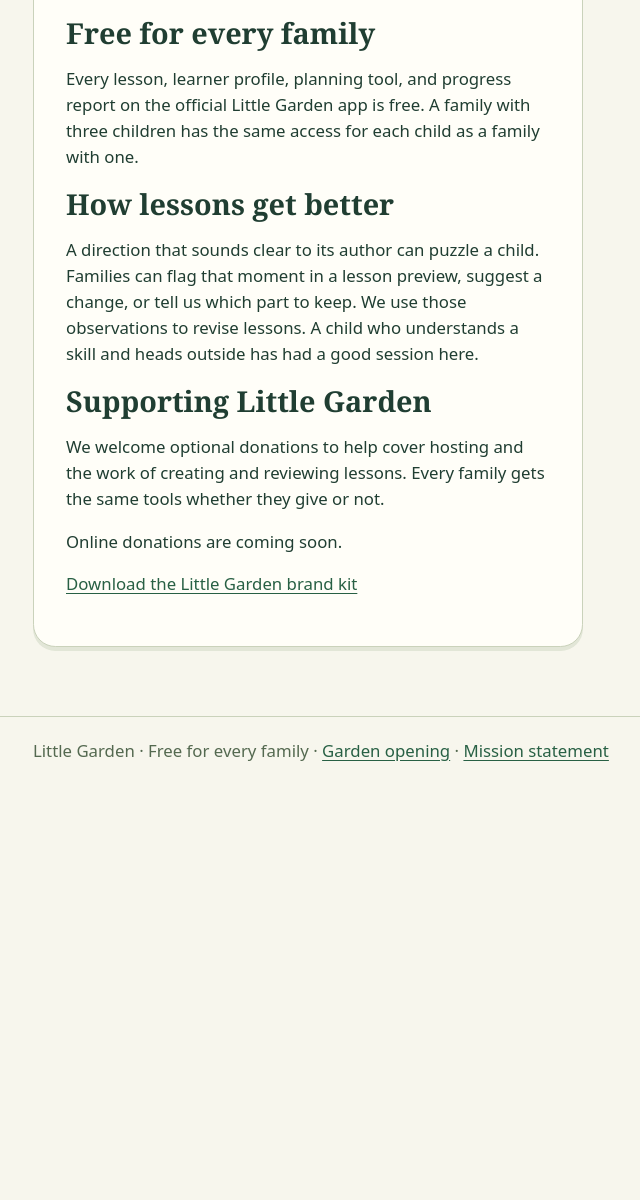
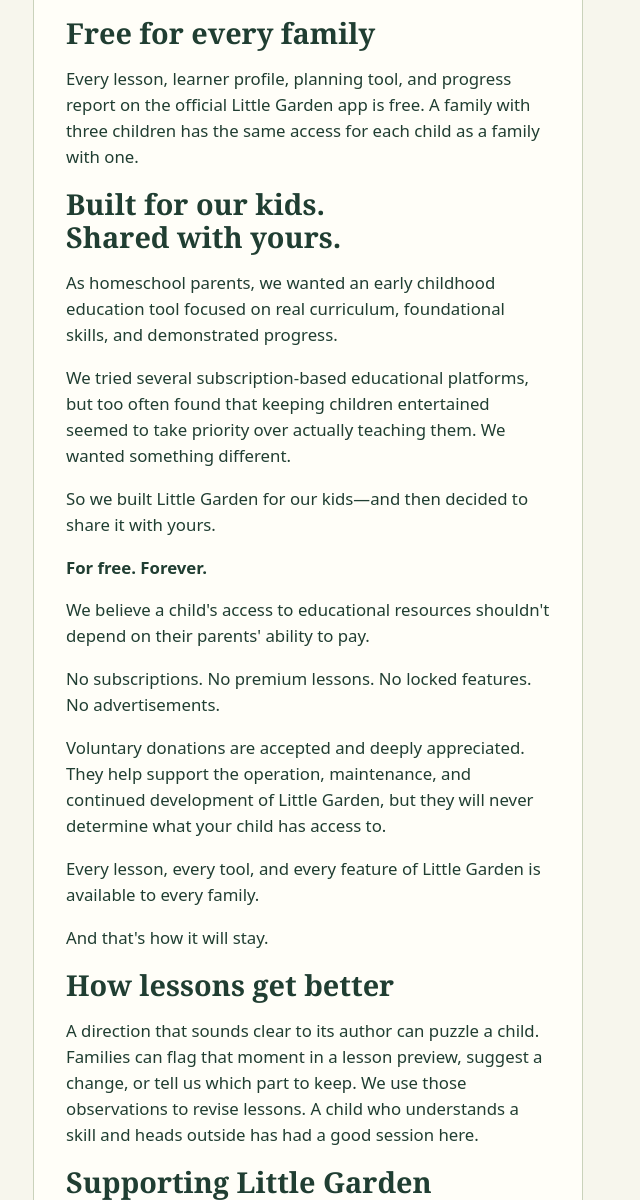
Before and after one commit to miketheinkman/little-garden, a Django app: page /mission/ in a window 1280 px wide. Shown: the part 358-1558 px from the top of the page, without its empty margins (175-815 px from the left). Before the commit the page ends 1119 px from the top, so only its background shows below. Run offline with Django 5.2, Linux system fonts and the light colour scheme.

Commit message:
Share the founding family story on the mission page

```diff
--- a/templates/mission.html
+++ b/templates/mission.html
@@ -6,6 +6,20 @@
   <p>Every family deserves good tools for learning at home. We’re building Little Garden so a child can practice a tricky skill as often as they like, and a parent can see what clicked and choose what to try tomorrow.</p>
   <h2>Free for every family</h2>
   <p>Every lesson, learner profile, planning tool, and progress report on the official Little Garden app is free. A family with three children has the same access for each child as a family with one.</p>
+  <section aria-labelledby="about-us">
+    <h2 id="about-us">Built for our kids. Shared with yours.</h2>
+    <p>As homeschool parents, we wanted an early childhood education tool focused on real curriculum, foundational skills, and demonstrated progress.</p>
+    <p>We tried several subscription-based educational platforms, but too often found that keeping children entertained seemed to take priority over actually teaching them. We wanted something different.</p>
+    <p>So we built Little Garden for our kids—and then decided to share it with yours.</p>
+    <p><strong>For free. Forever.</strong></p>
+    <p>We believe a child's access to educational resources shouldn't depend on their parents' ability to pay.</p>
+    <p>No subscriptions. No premium lessons. No locked features. No advertisements.</p>
+    {% if user.is_authenticated or not request.session.child %}
+    <p>Voluntary donations are accepted and deeply appreciated. They help support the operation, maintenance, and continued development of Little Garden, but they will never determine what your child has access to.</p>
+    {% endif %}
+    <p>Every lesson, every tool, and every feature of Little Garden is available to every family.</p>
+    <p>And that's how it will stay.</p>
+  </section>
   {% if user.is_authenticated or not request.session.child %}
   <h2>How lessons get better</h2>
   <p>A direction that sounds clear to its author can puzzle a child. Families can flag that moment in a lesson preview, suggest a change, or tell us which part to keep. We use those observations to revise lessons. A child who understands a skill and heads outside has had a good session here.</p>
```
